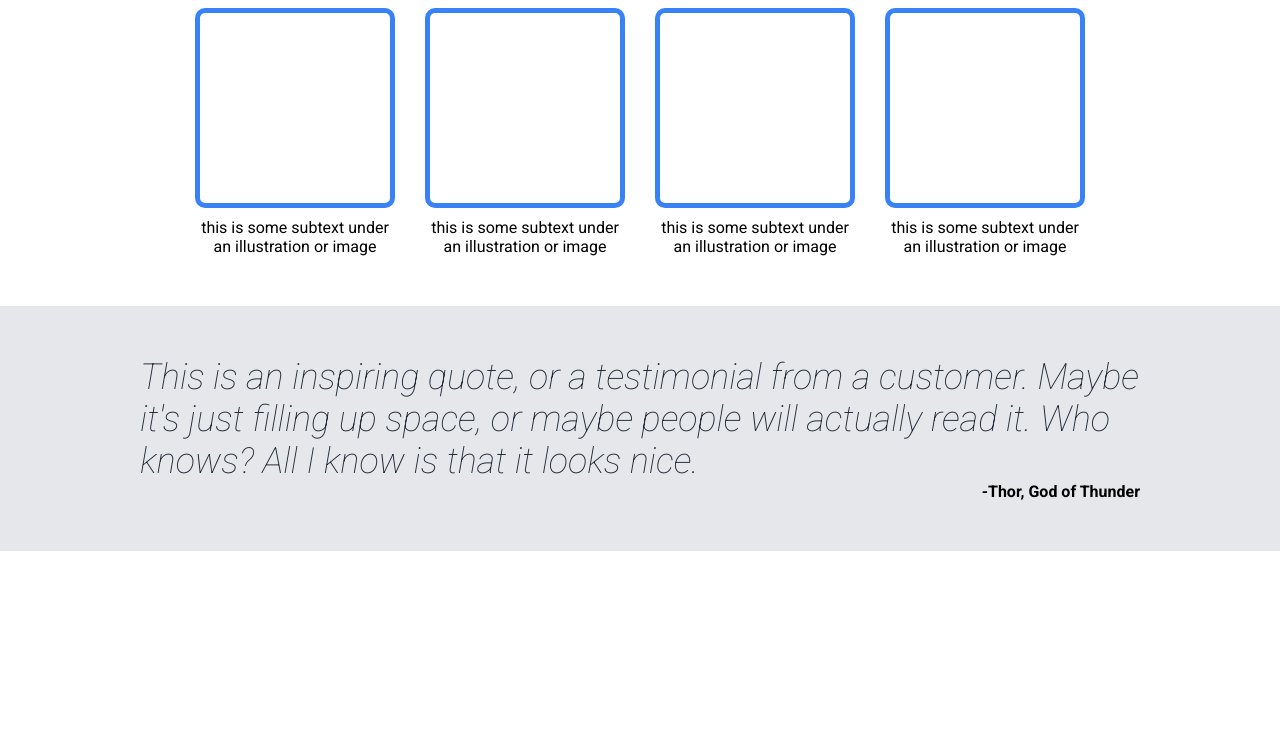
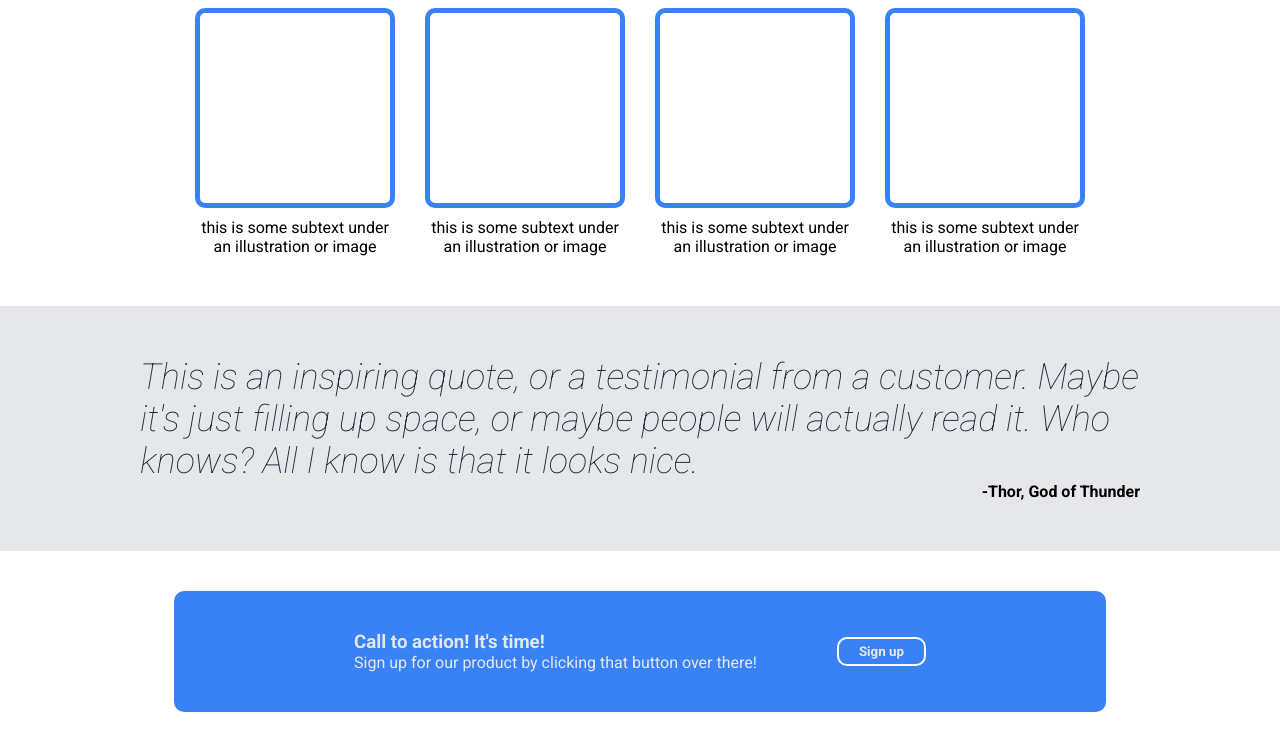
Before and after one commit to MichaelCavell/Landing-Page, a plain HTML site: page index.html in a window 1280 px wide. Shown: the part 531-1281 px from the top of the page. Before the commit the page ends 1082 px from the top, so only its background shows below. Drawn offline with Linux system fonts and the light colour scheme.

Commit message:
Finish and style CTA section

```diff
--- a/index.html
+++ b/index.html
@@ -72,5 +72,18 @@
             </h4>
         </div>
     </section>
+    <section class="call-to-action">
+        <div class="container">
+            <div class="blue-container">
+                <div class="blue-left">
+                    <h3>Call to action! It's time!</h3>
+                    <p>Sign up for our product by clicking that button over there!</p>
+                </div>
+                <div class="blue-right">
+                    <button>Sign up</button>
+                </div>
+            </div>
+        </div>
+    </section>
 </body>
 </html>
--- a/styles.css
+++ b/styles.css
@@ -149,3 +149,38 @@ ul {
 .quote-section .container h4 {
     text-align: right;
 }
+
+.call-to-action .container {
+    display: flex;
+    align-items: center;
+    justify-content: center;
+    padding: 40px 0px;
+}
+
+.blue-container {
+    display: flex;
+    background-color: #3882f6;
+    padding: 40px 180px;
+    color: #e5e7eb;
+    gap: 80px;
+    align-items: center;
+    justify-content: center;
+    border-radius: 10px;
+}
+
+.blue-left {
+    flex: 1 0 auto;
+}
+
+.blue-right {
+    flex: 1 1 auto;
+}
+
+.blue-container button {
+    background-color: #3882f6;
+    color: #e5e7eb;
+    border: white solid 2px;
+    border-radius: 10px;
+    font-weight: bold;
+    padding: 5px 20px;
+}
```
